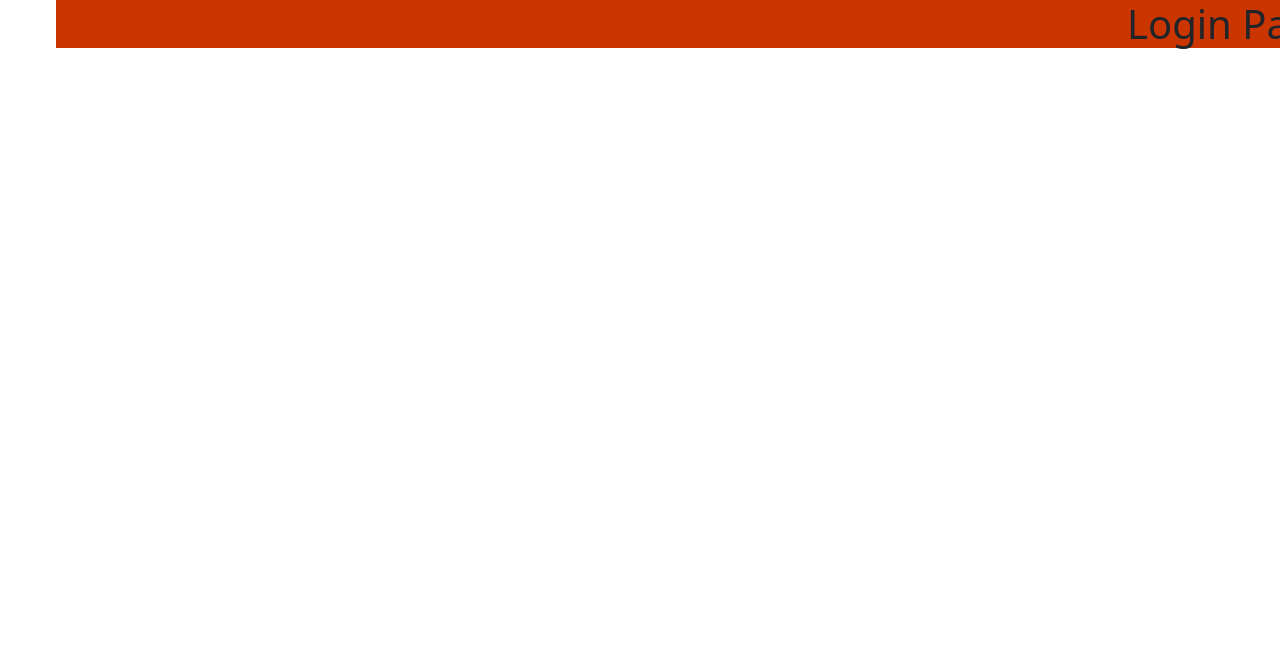
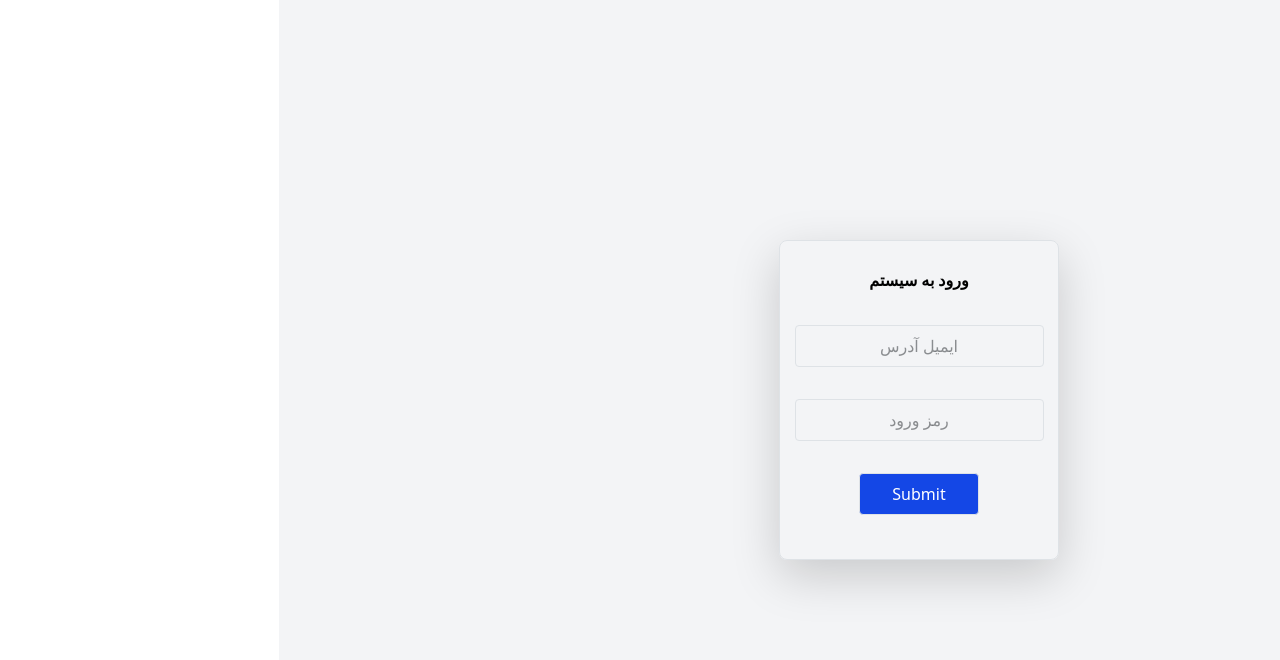
Before and after one commit to afsanamirzaei9-maker/UCEA-Web-Course-Project, a React (Vite) app: page /#/login in a window 1280 px wide. Shown: the top 660 px of the page. Built offline with nearby package versions, Linux system fonts and the light colour scheme; a web font is replaced by a local one.

Commit message:
Login page completed

```diff
--- a/src/components/pages/login/Login.jsx
+++ b/src/components/pages/login/Login.jsx
@@ -1,7 +1,12 @@
 export const Login = () => {
     return (
-        <>
-            <h1 className="bg-orange-700">Login Page</h1>
-        </>
+        <div className=" h-screen bg-gray-100 flex items-center">
+            <form className="border flex flex-col justify-center items-center p-10 w-70 h-80 mx-auto rounded-lg shadow-lg">
+                <p className="font-IranYekan text-md text-black font-bold">ورود به سیستم</p>
+                <input type="email" placeholder="ایمیل آدرس" className="border text-center rounded-sm p-2 m-3" />
+                <input type="password" placeholder="رمز ورود" className="border text-center rounded-sm p-2 m-3" />
+                <input type="submit" placeholder="ورود" className="border text-center rounded-sm p-2 m-3 w-30 bg-blue-700 text-white hover:bg-blue-500" />
+            </form>
+        </div>
     );
 }
```
